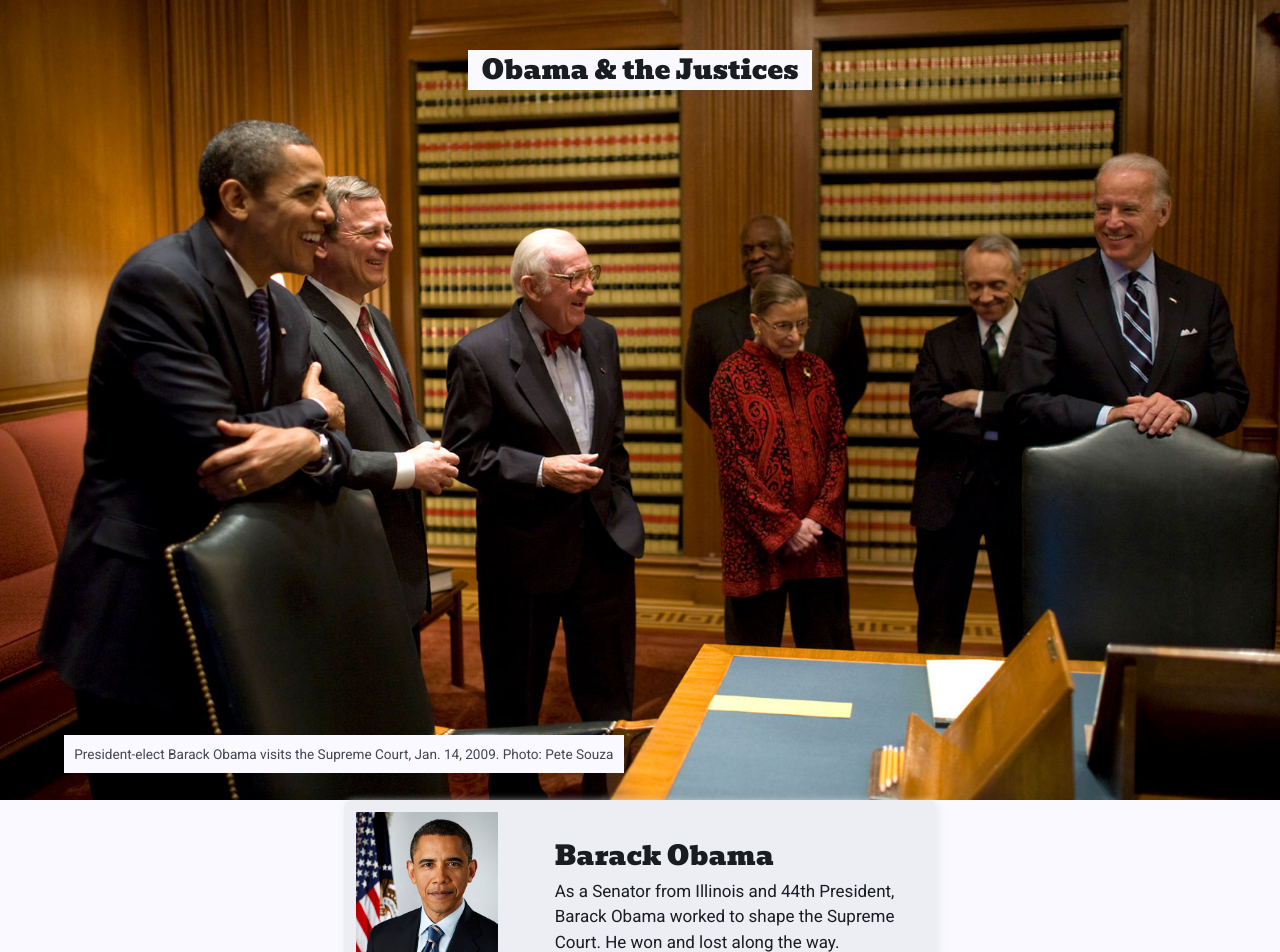
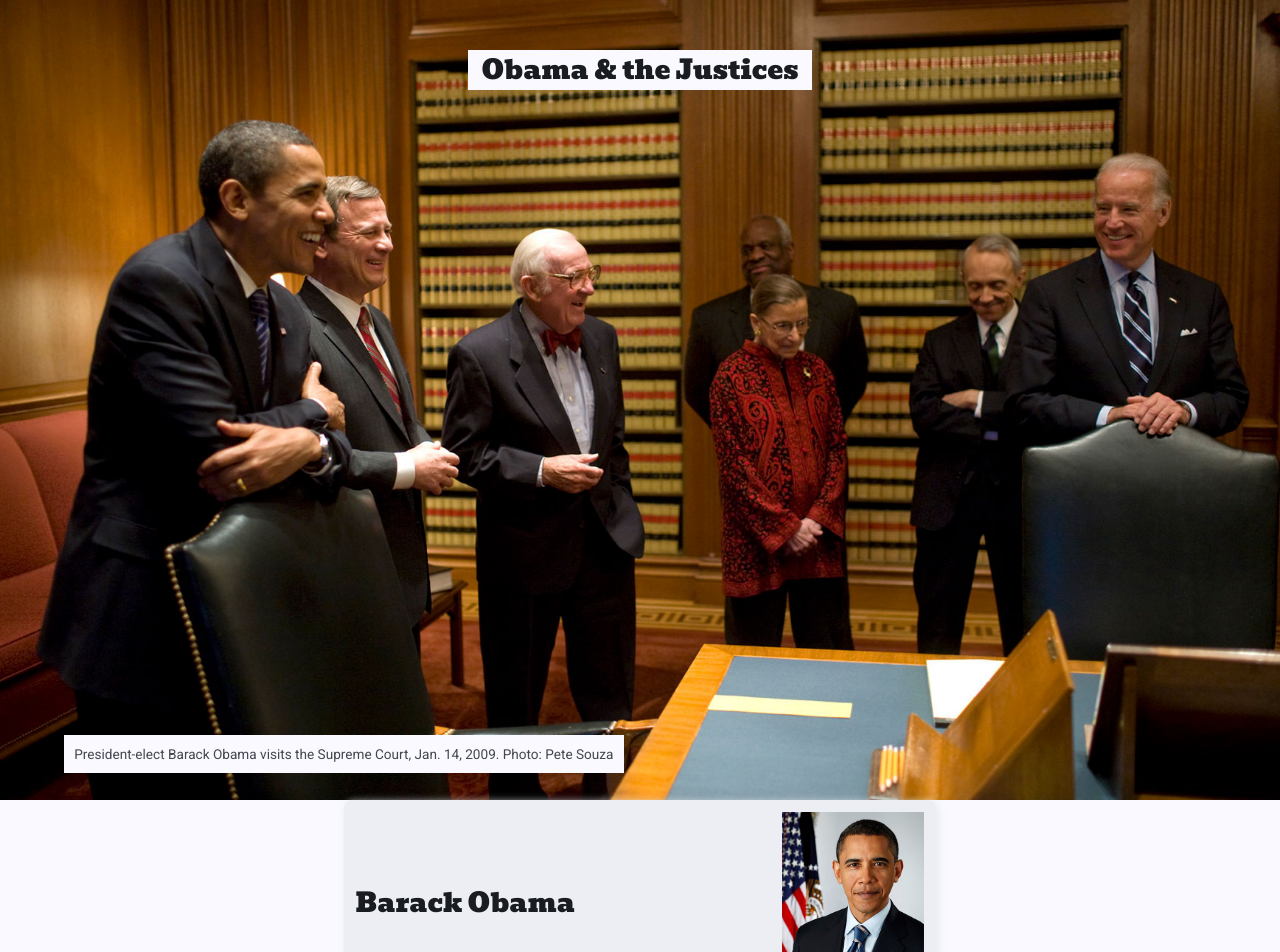
Before and after one commit to seankelliher/obama-scotus, a Vue app: page / in a window 1280 px wide. Shown: the top 952 px of the page. Built offline with nearby package versions, Linux system fonts and the light colour scheme.

Commit message:
Add replay icon. Modify some classes.

```diff
--- a/src/components/ContentBoxes.vue
+++ b/src/components/ContentBoxes.vue
@@ -6,7 +6,7 @@ import { onMounted } from "vue";
 function readyReplayIcon() {
     window.addEventListener("scroll", function() {
         if ((window.innerHeight + window.scrollY) >= document.body.offsetHeight) {
-            const icon = document.querySelector(".replay-icon");
+            const icon = document.querySelector(".replay-box");
             icon.classList.add("fade");
         }
     });
@@ -27,7 +27,7 @@ onMounted(() => {
                 }
             }
         });
-    }, { threshold: 0.5 });
+    }, { threshold: 0 });
 
     callouts.forEach(callout => observer.observe(callout));
 });
@@ -41,27 +41,35 @@ onMounted(() => {
             <div
                 :id="`${scene.id}`"
                 class="content-box"
-                :class="{ sticky: scene.sticky }"
             >
+                <div class="content-box-title">
+                    <h2>{{ scene.contentTitle }}</h2>
+                </div>
                 <figure class="portrait">
                     <img :src="`images/${scene.portScr}.jpg`" :alt="`${scene.alt}`">
                     <figcaption>{{ scene.portCap }}</figcaption>
                 </figure>
                 <div class="content-box-text">
-                    <h2>{{ scene.contentTitle }}</h2>
-                    <p>{{ scene.contentText }}</p>
+                    <p><span v-if="scene.title !== ''">{{ scene.title}} - </span>{{ scene.contentText }}</p>
                 </div>
+                <div
+                    class="replay-box"
+                    v-if="scene.id === 10"
+                >
                     <figure
                         class="replay-icon"
-                    v-if="scene.sticky"
                         tabindex="0"
                         @click="store.replayScenes()"
                         @keydown.enter="store.replayScenes()"
                     >
                         <img src="/images/replay-icon-24.svg" alt="replay icon">
+                        <figcaption>&nbsp;Watch again</figcaption>
                     </figure>
                 </div>
+            </div>
+
         </section>
+
 </template>
 
 <style scoped>
```
Lines whose indentation alone changed are shown as unchanged.
